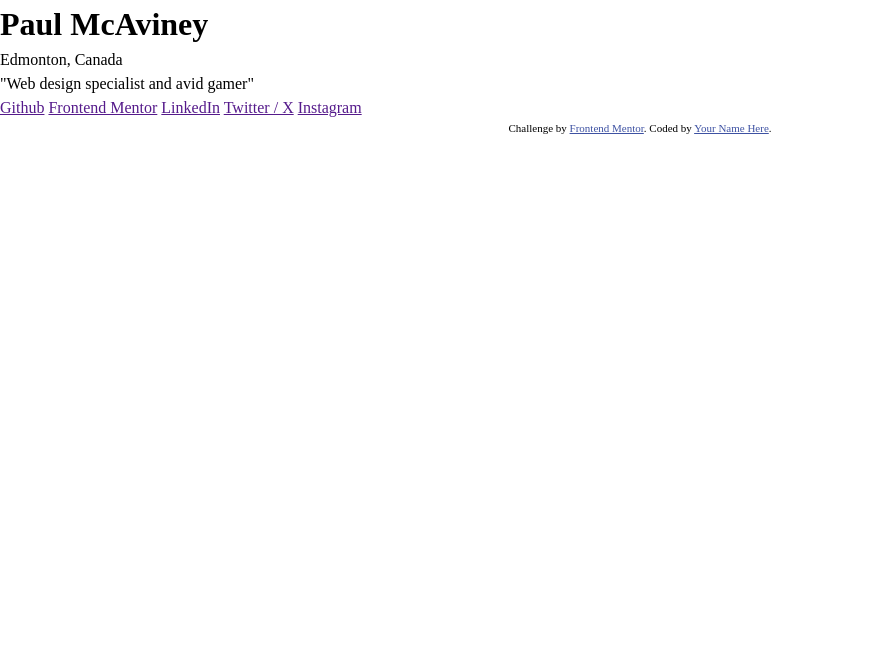
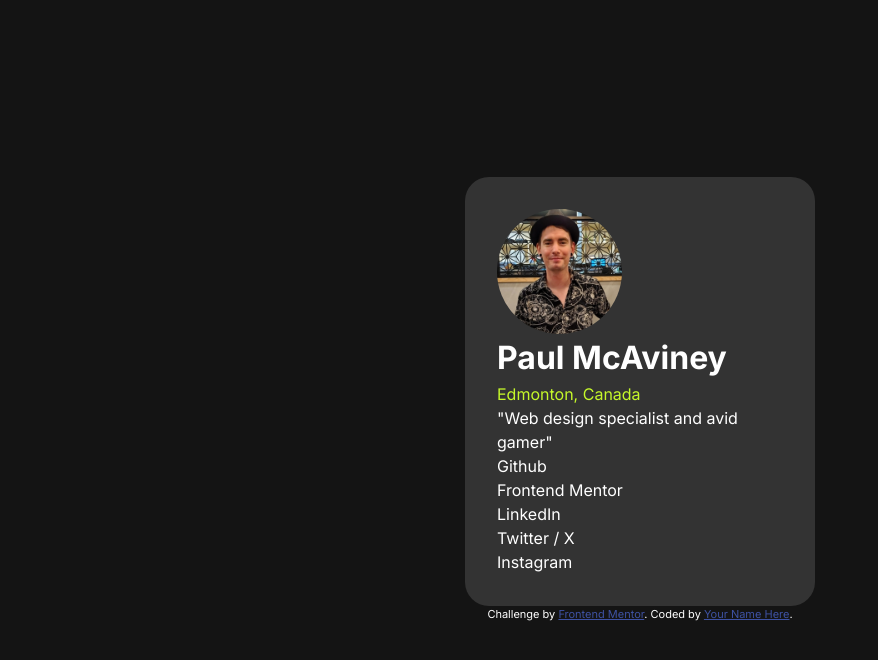
Before and after one commit to paul-mcaviney/social-links-profile, a plain HTML site: page index.html in a window 1280 px wide. Shown: the whole page, without its empty margins (0-878 px from the left). Drawn offline with Linux system fonts and the light colour scheme.

Commit message:
Start styling

```diff
--- a/index.html
+++ b/index.html
@@ -26,14 +26,21 @@
   <body>
     <main>
       <div class="card">
+        <img
+          class="headshot"
+          src="assets/images/paulie-profile.jpg"
+          alt="A headshot of Paul"
+        />
         <h1>Paul McAviney</h1>
         <p class="location">Edmonton, Canada</p>
         <p class="description">"Web design specialist and avid gamer"</p>
+        <!-- <div class="link-container"> -->
         <a class="social-link" href="">Github</a>
         <a class="social-link" href="">Frontend Mentor</a>
         <a class="social-link" href="">LinkedIn</a>
         <a class="social-link" href="">Twitter / X</a>
         <a class="social-link" href="">Instagram</a>
+        <!-- </div> -->
       </div>
     </main>
 
--- a/style.css
+++ b/style.css
@@ -71,7 +71,7 @@ h6 {
 /*        Start of Stylesheet         */
 /**************************************/
 
-root {
+:root {
   /* custom properties */
   --primary_green: hsl(75, 94%, 57%);
   --white: hsl(0, 0%, 100%);
@@ -86,6 +86,38 @@ root {
   font-variation-settings: "slnt" 0;
 }
 
+body {
+  background-color: var(--off_black);
+  color: var(--white);
+  display: flex;
+  flex-direction: column;
+  height: 100vh;
+  align-items: center;
+  justify-content: center;
+}
+
+.card {
+  background-color: var(--grey);
+  max-width: 350px;
+  padding: 2em;
+  border-radius: 1.5em;
+}
+
+.location {
+  color: var(--primary_green);
+}
+
+.headshot {
+  border-radius: 50%;
+  width: 125px;
+}
+
+.social-link {
+  display: block;
+  color: var(--white);
+  text-decoration: none;
+}
+
 .attribution {
   font-size: 11px;
   text-align: center;
```
Also changed, not shown: assets/images/paulie-profile.jpg (added).
